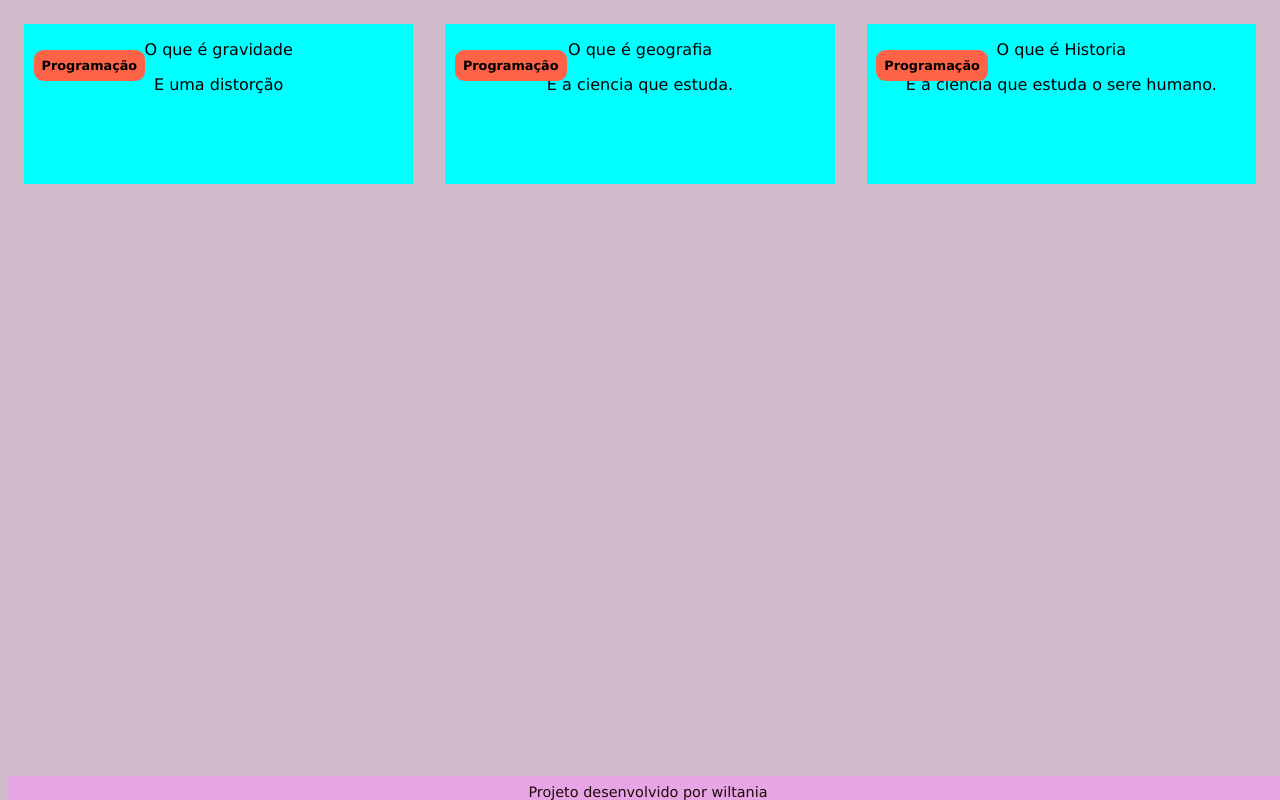
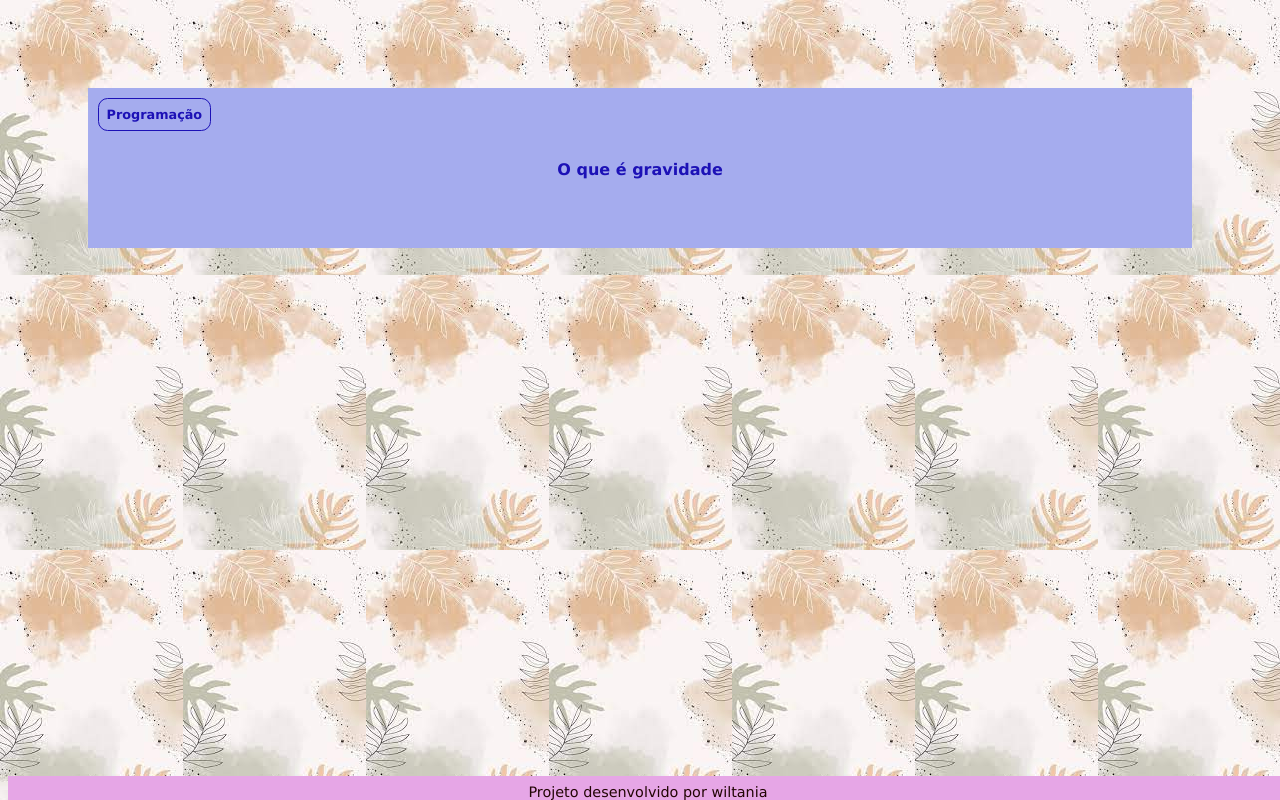
Before and after one commit to Wiltania/Page-web-Wiltania, a plain HTML site: page index.html in a window 1280 px wide. Drawn offline with Linux system fonts and the light colour scheme.

Commit message:
Add files via upload
realização das aulas 4, 5, 6 e 7 em casa.

```diff
--- a/Assets/styles.css
+++ b/Assets/styles.css
@@ -1,33 +1,83 @@
-body{
-    background-color:rgb(207, 187, 202);
-    font-family: 'Lucida Sans', 'Lucida Sans Regular', 'Lucida Grande', 'Lucida Sans Unicode', Geneva, Verdana, sans-serif;
+:root{
+    --text-color: #1c11b6;
+    --card-front-color: #a5acee;
+    --card-back-color: #071a15;
 }
 
-#container{
- display: flex;
+body {
+    background: url('img/fundo\ 1.jpg');
+    font-family:'Lucida Sans', 'Lucida Sans Regular', 'Lucida Grande', 'Lucida Sans Unicode', Geneva, Verdana, sans-serif;
 }
+
+#container {
+    display: flex;
+     flex-wrap: wrap;
+     justify-content: space-between;
+     padding: 4rem;
+     gap: 3rem;
+}
+
 
 .cartao {
     margin: 1rem 1rem;
-    background-color: aqua;
     height: 10rem;
     width: 10rem;
     flex-grow: 1;
-    flex-basis: calc(33% -6rem);}
+    flex-basis: calc(33% -6rem);
 
-.cartao__conteudo {
+}
+
+
+
+.cartao__conteudo{
+    background-color: var(--card-front-color);
     text-align: center;
     height: 100%;
+    transform-style: preserve-3d;
+    transition: transform 300ms ease-in-out;
 }
-.cartao__conteudo h3 {
-    background-color: tomato;
+.cartao__conteudo h3{
+    border: 1px solid var(--text-color);
+    color: var(--text-color);
     text-align: left;
     padding: 0.5rem;
     position: absolute;
     margin: 0.6rem;
     border-radius: 0.6rem;
     font-size: 1vw;
+    backface-visibility: hidden;
 }
+.cartao__conteudo p{
+    margin-top: 2.5rem;
+    padding: 2rem;
+
+}
+.cartao__conteudo__pergunta p{
+    color: var(--text-color);
+    font-weight: 600;
+}
+.cartao__conteudo__resposta p{
+    color: var(--card-back-color);
+    font-weight: 400;
+}
+
+
+
+.cartao:hover .cartao__conteudo {
+    transform: rotateY(180deg);
+}
+
+.cartao__conteudo__pergunta,
+.cartao__conteudo__resposta {
+    backface-visibility: hidden;
+    position: absolute;
+    height: 100%;
+    width: 100%;
+}
+.cartao__conteudo__resposta {
+    transform: rotateY(180deg);
+}
+
 
 footer{
 background-color: rgb(230, 166, 230);
--- /dev/null
+++ b/ata.js
@@ -0,0 +1,3 @@
+function criarCartao (categoria, pergunta, resposta) {
+    console.log(categoria, pergunta, resposta)
+}
--- a/index.html
+++ b/index.html
@@ -3,11 +3,7 @@
 <head>
     <meta charset="UTF-8">
     <meta name="viewport" content="width=device-width, initial-scale=1.0">
-    <link rel="stylesheet" href="assets/styles.css">
-    <link rel="preconnect" href="https://fonts.googleapis.com" />
-  <link rel="preconnect" href="https://fonts.gstatic.com" crossorigin />
-
-
+    <link rel="stylesheet" href="Assets/styles.css">
     <title>Flashcard</title>
 </head>
 <body>
@@ -16,7 +12,7 @@
         <article class="cartao">
             <div class="cartao__conteudo">
                 <h3>Programação</h3>
-                <div class="cartao__conteudo__perguntas">
+                <div class="cartao__conteudo__pergunta">
                     <p>O que é gravidade</p>
                 </div>
                 <div class="cartao__conteudo__resposta">
@@ -24,33 +20,15 @@
                 </div>
             </div>
         </article>
-        <article class="cartao">
-            <div class="cartao__conteudo">
-                <h3>Programação</h3>
-                <div class="cartao__conteudo__resposta">
-                   <p> O que é geografia</p>
-                </div>
-                <div class="cartao__conteudo__respostas">
-                    <p>E a ciencia que estuda.</p>
-                </div>
-            </div>
-        </article>
-         <article class="cartao">
-            <div class="cartao__conteudo">
-                <h3>Programação</h3>
-                <div class="cartao__conteudo__resposta">
-                   <p> O que é Historia</p>
-                </div>
-                <div class="cartao__conteudo__respostas">
-                    <p>E a ciencia que estuda o sere humano.</p>
-                </div>
-            </div>
-        </article>
+
     </section>
     </main>
         <footer>
             <p>
                 Projeto desenvolvido por wiltania </p>
         </footer>
+        <script src="ata.js"></script>
+        <script src="pergunta.js"></script>
+
 </body>
 </html>
--- /dev/null
+++ b/pergunta.js
@@ -0,0 +1,25 @@
+criarCartao(
+   "Física",
+   "O que é velocidade média?" ,
+   " É a razão entre a variação de espaço e o tempo gasto: v = Δs / Δt"
+)
+criarCartao(
+   "Química",
+   "Qual é a fórmula da água?" ,
+   "  H₂O"
+)
+criarCartao(
+   "Matemática",
+   " Qual é a fórmula da área de um triângulo?" ,
+   "  A = (base . altura) / 2"
+)
+criarCartao(
+   "Francês",
+   " Qual o verbo “être” no presente do indicativo para 'nous'?" ,
+   "  Nous sommes."
+)
+criarCartao(
+   "Literatura",
+   " O que é o 'eu lírico'?" ,
+   "  É a voz que fala no poema."
+)
```
Also changed, not shown: Assets/img/bg-desktop.webp (added), Assets/img/bg-mobile.webp (added), Assets/img/bg-tablet.webp (added), Assets/img/fundo 1.jpg (added).
